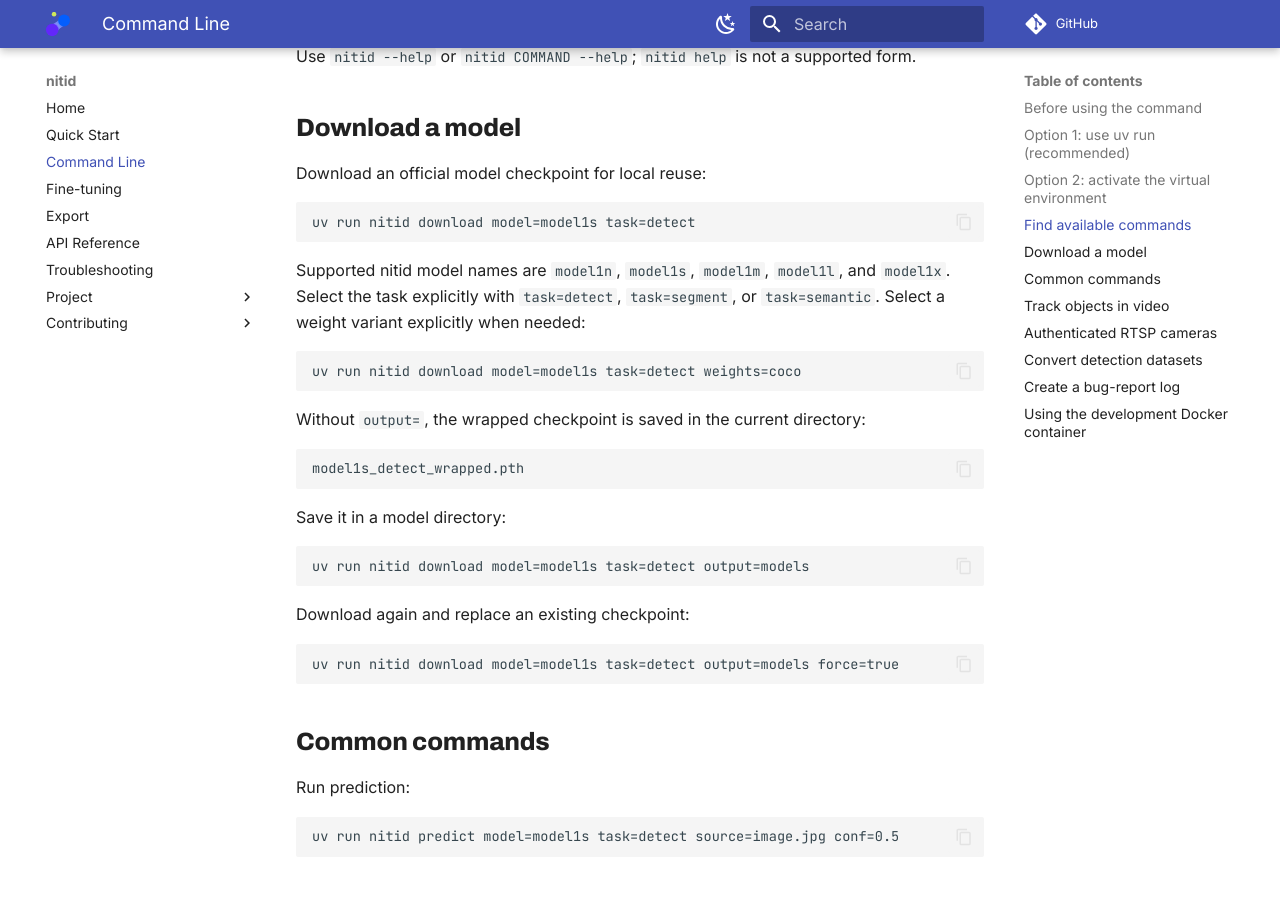
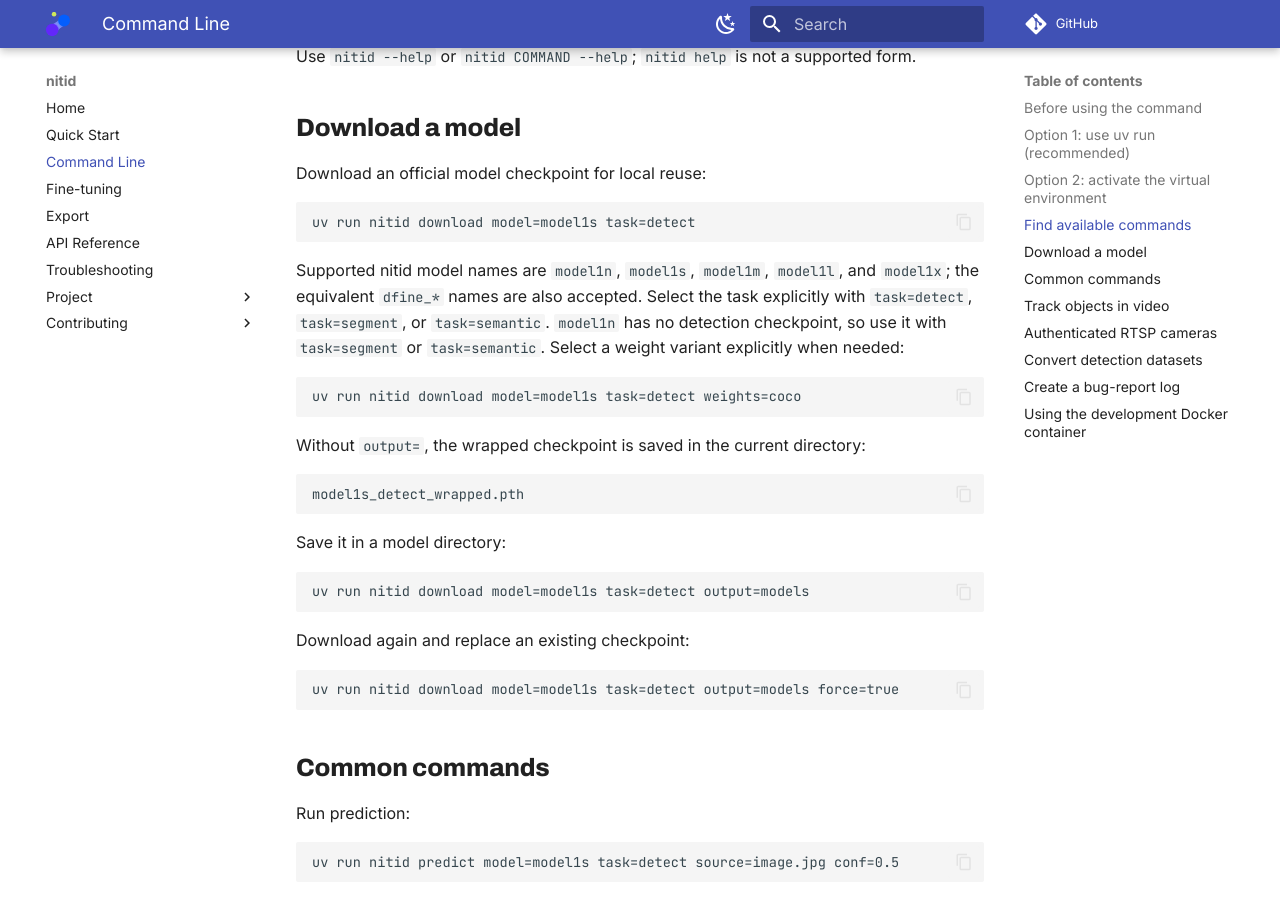
Before and after one commit to Nitidio/nitid, an MkDocs documentation site: the page built from docs/cli.md, in a window 1280 px wide and 900 px high, scrolled down 1788 px. Built offline with MkDocs 1.6.1 and Material for MkDocs 9.7.7, drawn with Linux system fonts in a browser that asks for light colours; comment, search, counter and statistics services are not loaded.

Commit message:
fix(cli): map public model1* names in nitid download
The download command passed public names straight to download_model,
which only knows dfine_* names, so `nitid download model=model1s` (and
a bare `nitid download`, whose default is model1l) failed. Resolve
model* names through resolve_nitid_backend_model, the same resolver
NITID uses, including its task handling and the model1n detect error.
dfine_* names are still accepted unchanged.

Refs #233

Co-Authored-By: Claude Opus 5.5 <noreply@anthropic.com>
Claude-Session: https://claude.ai/code/session_01M7q72e8X5D3RzcFkcKbj2Z

````diff
--- a/docs/cli.md
+++ b/docs/cli.md
@@ -102,9 +102,10 @@ uv run nitid download model=model1s task=detect
 ```
 
 Supported nitid model names are `model1n`, `model1s`, `model1m`, `model1l`,
-and `model1x`. Select the task explicitly with `task=detect`, `task=segment`,
-or `task=semantic`. Select a weight variant explicitly
-when needed:
+and `model1x`; the equivalent `dfine_*` names are also accepted. Select the
+task explicitly with `task=detect`, `task=segment`, or `task=semantic`.
+`model1n` has no detection checkpoint, so use it with `task=segment` or
+`task=semantic`. Select a weight variant explicitly when needed:
 
 ```bash
 uv run nitid download model=model1s task=detect weights=coco
````
Also changed, not shown: docs/troubleshooting.md (+2 -1 lines), 2 other files.
